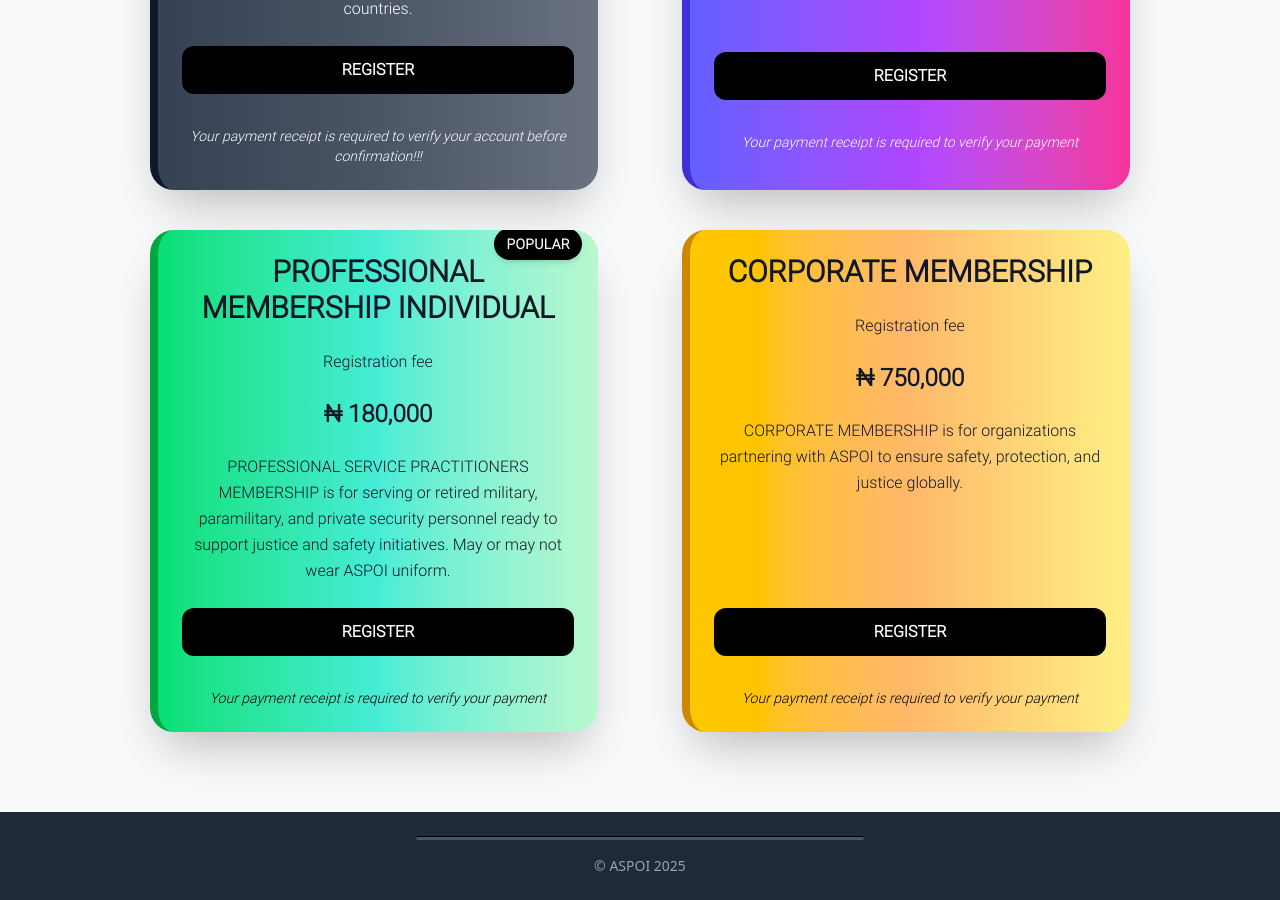
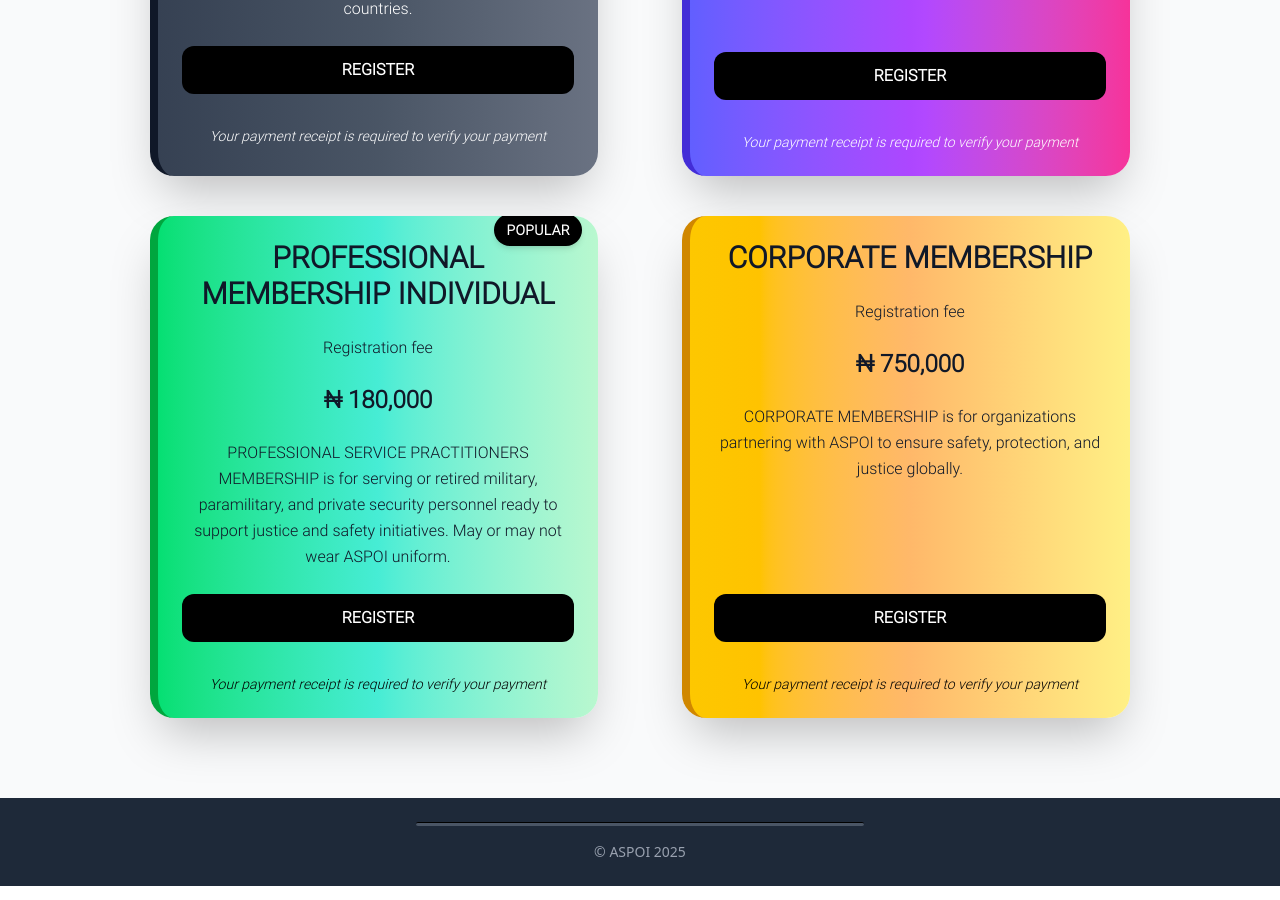
Before and after one commit to GideonDeon/aspoi, a React (Vite) app: page /membership in a window 1280 px wide. Shown: the part 1377-2277 px from the top of the page. Built offline with nearby package versions, Linux system fonts and the light colour scheme.

Commit message:
fixed ui for prod

```diff
--- a/src/pages/Membership.jsx
+++ b/src/pages/Membership.jsx
@@ -8,7 +8,7 @@
     price: "₦ 37,500",
     period: "Registration fee",
     desc: "FIELD OPERATION MEMBERSHIP (SPOI AND SPON OFFICERS). This is for active full-uniformed men and women who are members and officers of Safety and Protection Officers International operating in different countries.",
-    note: "Your payment receipt is required to verify your account before confirmation!!!",
+    note: "Your payment receipt is required to verify your payment",
     popular: true,
     bgColor: "bg-linear-to-r from-gray-700 via-gray-600 to-gray-500",
     borderColor: "border-gray-900",
```
